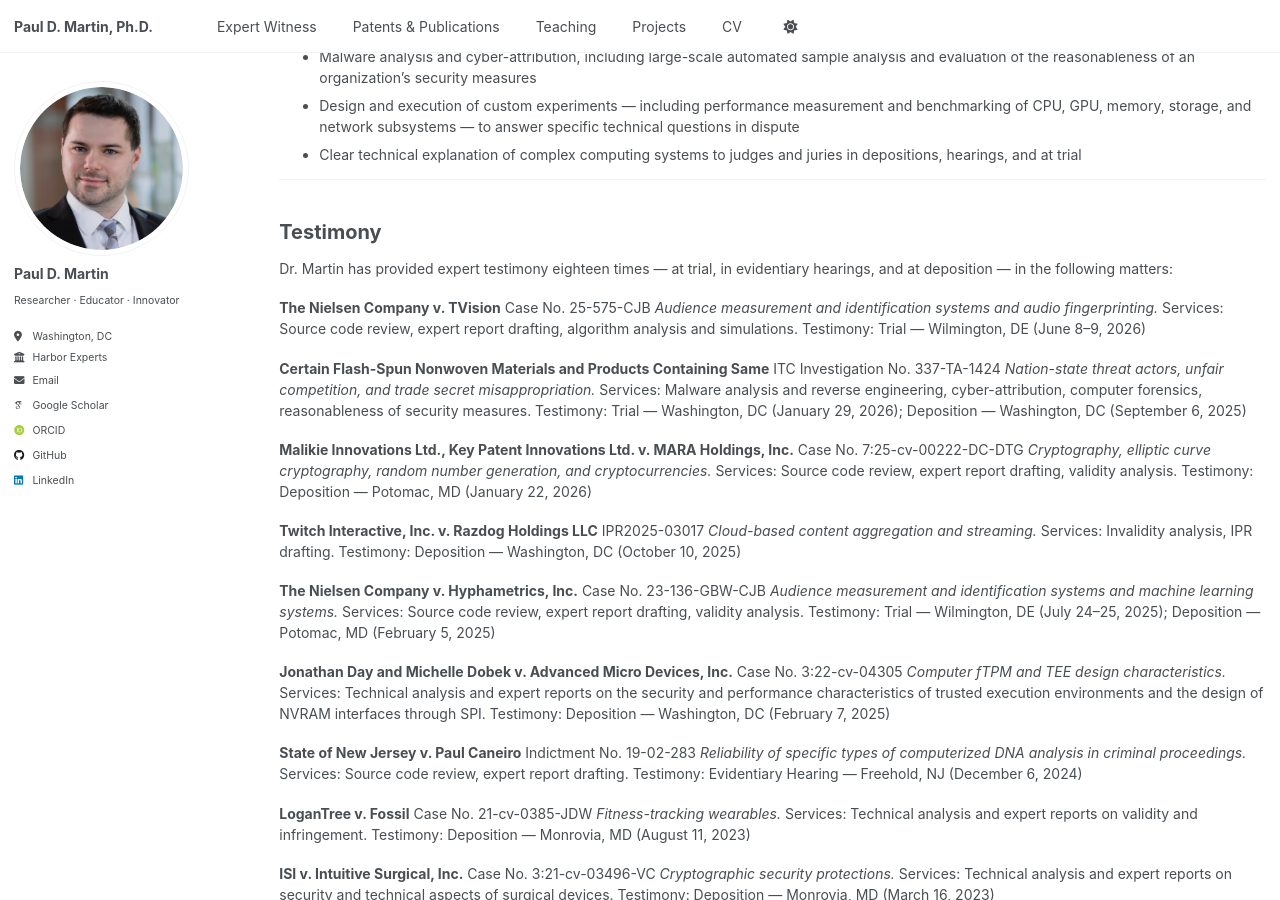
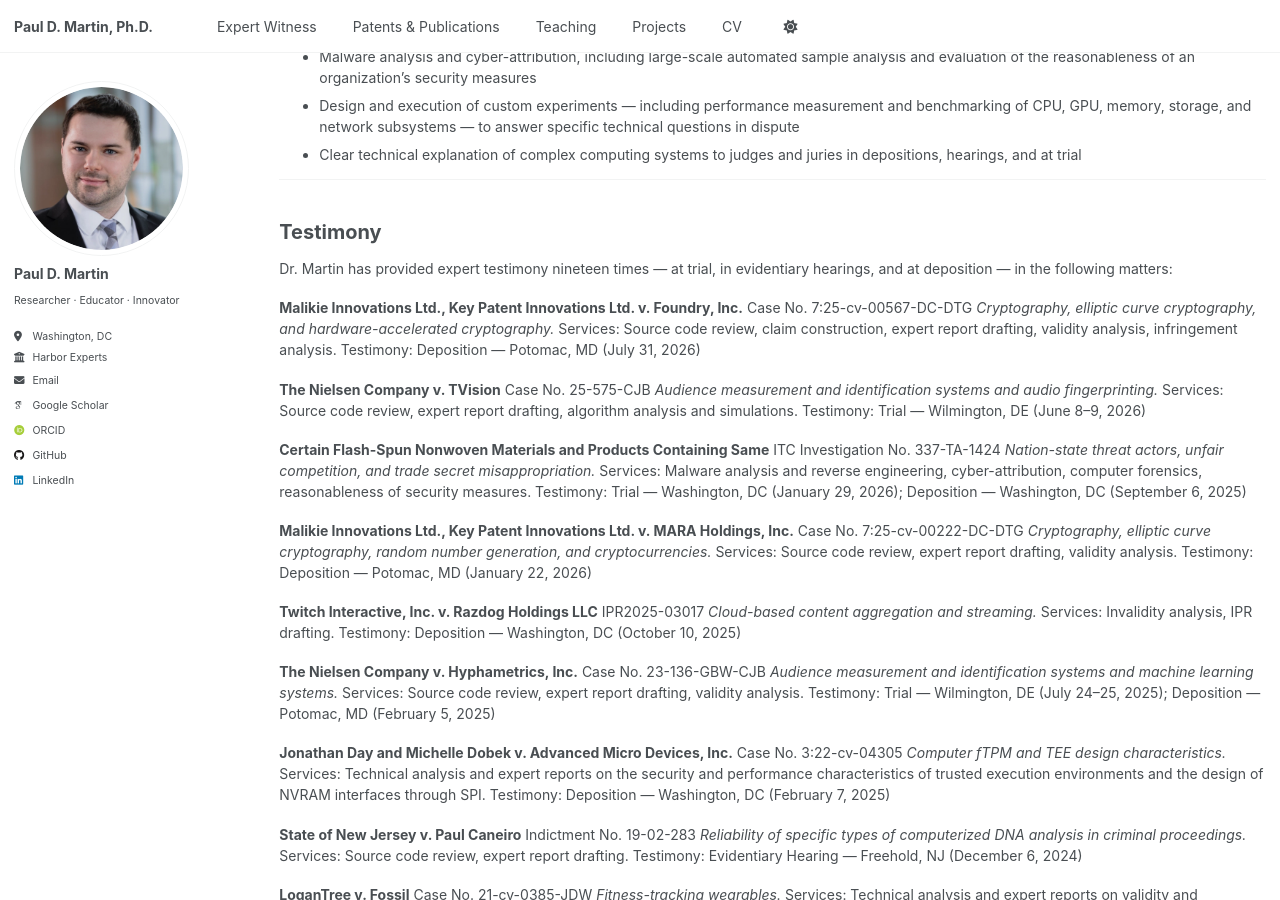
Before and after one commit to pauldmartinphd/pauldmartinphd.github.io, a Jekyll site: the page built from _pages/expert-witness.md, in a window 1280 px wide and 900 px high, scrolled down 1623 px. Built offline with Jekyll 4.4.1, drawn with Linux system fonts in a browser that asks for light colours; some web fonts are replaced.

Commit message:
Update depo list.

```diff
--- a/_pages/expert-witness.md
+++ b/_pages/expert-witness.md
@@ -65,7 +65,13 @@
 
 ## Testimony
 
-Dr. Martin has provided expert testimony eighteen times — at trial, in evidentiary hearings, and at deposition — in the following matters:
+Dr. Martin has provided expert testimony nineteen times — at trial, in evidentiary hearings, and at deposition — in the following matters:
+
+**Malikie Innovations Ltd., Key Patent Innovations Ltd. v. Foundry, Inc.**
+Case No. 7:25-cv-00567-DC-DTG
+*Cryptography, elliptic curve cryptography, and hardware-accelerated cryptography.*
+Services: Source code review, claim construction, expert report drafting, validity analysis, infringement analysis.
+Testimony: Deposition — Potomac, MD (July 31, 2026)
 
 **The Nielsen Company v. TVision**
 Case No. 25-575-CJB
```
Also changed, not shown: _pages/about.md (+2 -2 lines), _pages/cv.md (+1 -1 lines).
